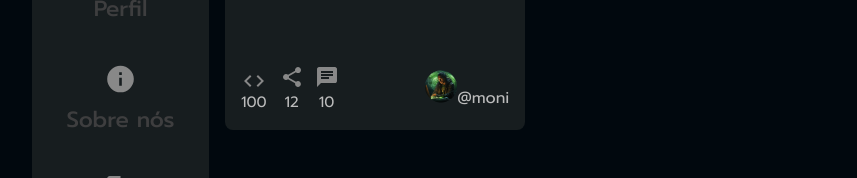
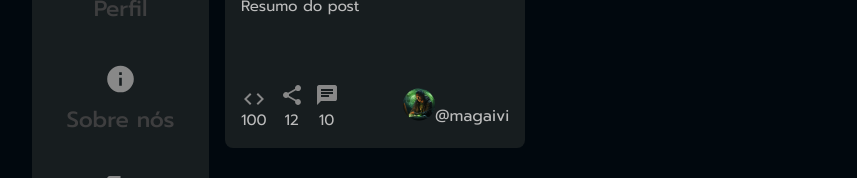
Before and after one commit to jovemtech-dev/REACT-JS, a React (Vite) app in the folder Dev/codeconnect/: page / in a window 1280 px wide. Shown: the part 473-651 px from the top of the page, without its empty margins (32-889 px from the left). Built offline with nearby package versions, Linux system fonts and the light colour scheme.

Commit message:
atualização dos arquivos

```diff
--- a/Dev/codeconnect/src/components/Card/index.jsx
+++ b/Dev/codeconnect/src/components/Card/index.jsx
@@ -36,7 +36,7 @@ export default function Card() {
 
                     <div className='rodape__usuario'>
                         <img src={Icone} alt='imagem do usuário' />
-                        @moni
+                        @magaivi
                     </div>
                 </div>
             </div>
--- a/Dev/codeconnect/src/components/Card/styles.css
+++ b/Dev/codeconnect/src/components/Card/styles.css
@@ -97,3 +97,8 @@
     gap: 4px;
     font-size: 15px;
 }
+
+.rodape__usuario {
+    display: block;
+    text-wrap: wrap;
+}
--- a/Dev/codeconnect/src/components/Filtro/styles.css
+++ b/Dev/codeconnect/src/components/Filtro/styles.css
@@ -21,8 +21,10 @@
     background-color: var(--cinza-claro);
     color: var(--cinza-escuro);
     font-size: 18px;
-    padding: 0.25em 0.5em;
+    padding: 0.25em 0.5em 0.25em 0.5em;
     border-radius: 4px;
+    margin-bottom: 1em;
+    text-align: center;
 }
 
 .container-filtro {
@@ -42,4 +44,5 @@
     background-color: transparent;
     color: var(--cinza-medio);
     font-size: 18px;
+    margin-bottom: 1em;
 }
```
